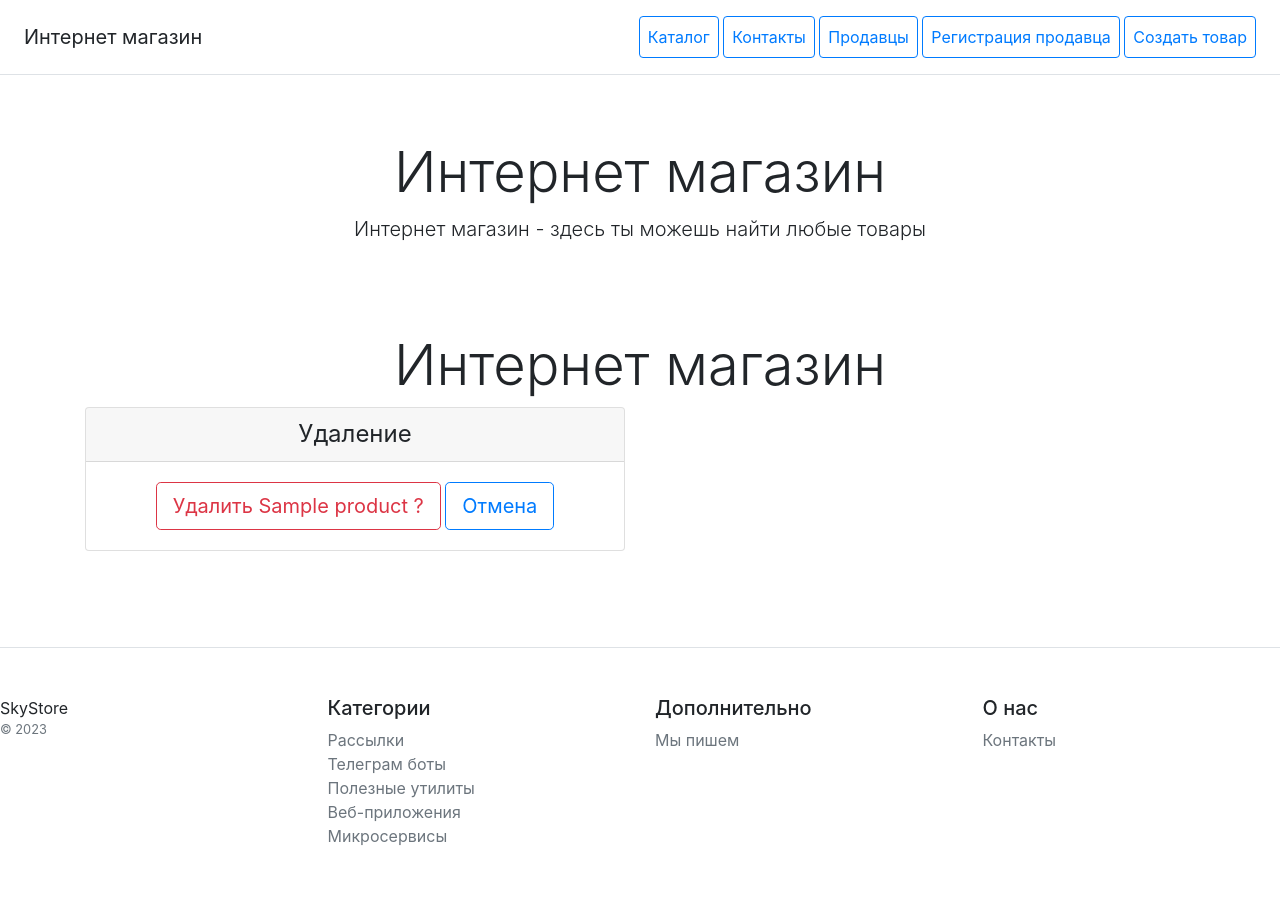
After one commit to DenisKhudyakov/django_project, a Django app: page /products/delete/1/ in a window 1280 px wide. The commit adds this page. Run offline with Django 5.2, Linux system fonts and the light colour scheme; tables that the repository leaves empty hold one stand-in row (values such as "Sample post"); parts of the project's set-up code (start-up, migrations or seed data) failed here and were passed over; some libraries are stand-ins or nearby versions.

Commit message:
update project

```diff
--- a/catalog/forms.py
+++ b/catalog/forms.py
@@ -21,8 +21,7 @@ class ProductForm(forms.ModelForm):
     def __init__(self, *args, **kwargs):
         super().__init__(*args, **kwargs)
         for field_name, field in self.fields.items():
-            if field_name != 'current_version':
-                field.widget.attrs['class'] = 'form-control'
+            field.widget.attrs['class'] = 'form-control'
 
 
 class VersionForm(forms.ModelForm):
@@ -34,4 +33,5 @@ class VersionForm(forms.ModelForm):
     def __init__(self, *args, **kwargs):
         super().__init__(*args, **kwargs)
         for field_name, field in self.fields.items():
-            field.widget.attrs['class'] = 'form-control'
+            if field_name != 'current_version':
+                field.widget.attrs['class'] = 'form-control'
--- /dev/null
+++ b/catalog/templates/catalog/product_confirm_delete.html
@@ -0,0 +1,29 @@
+{% extends 'catalog/base.html' %}
+
+{% block content %}
+<div class="pricing-header px-3 py-3 pt-md-5 pb-md-4 mx-auto text-center">
+    <h1 class="display-4">Интернет магазин</h1>
+    <div class="container">
+        <div class="row text-start">
+            <div class="col-lg-6 col-md-6 col-sm-12">
+                <div class="card mb-4 box-shadow">
+                    <div class="card-header">
+                        <h4 class="my-0 font-weight-normal">Удаление</h4>
+                    </div>
+                    <div class="card-body">
+                        <form method="post">
+                            {% csrf_token %}
+                            <button type="submit" class="btn btn-lg btn-outline-danger">
+                                Удалить {{object.name }} ?
+                            </button>
+                            <a type="submit" class="btn btn-lg btn-outline-primary"
+                               href="{% url 'catalog:products' %}">Отмена
+                            </a>
+                        </form>
+                    </div>
+                </div>
+            </div>
+        </div>
+    </div>
+</div>
+{% endblock %}
--- a/catalog/templates/catalog/product_detail.html
+++ b/catalog/templates/catalog/product_detail.html
@@ -5,13 +5,12 @@
         <h1 class="card-title pricing-card-title">{{ products.name }}</h1>
             <li>
                 {{ products.description | truncatechars:100 }}
-                <img class="card-img-top" src="{% images_tag products.image %}" alt="Здесь должно быть изображение">
+                <img class="card-img-top" src="{% images_tag products.image %}" alt="Здесь должно быть изображение" style="max-width: 250px; max-height: 250px;">
             </li>
         <div class="btn-group">
             <a type="button" href="{% url 'catalog:version_create' %}" class="btn btn-lg btn-block btn-outline-primary">Добавить версию продукта</a>
             {% if products.versions.exists %}
-                <a type="button" href="{% url 'catalog:version_detail' pk=object.pk %}" class="btn btn-lg btn-block btn-outline-primary">Просмотр версии</a>
-                <a type="button" href="{% url 'catalog:version_update' pk=object.pk %}" class="btn btn-lg btn-block btn-outline-primary">Обновление версии</a>
+                <a type="button" href="{% url 'catalog:versions' %}" class="btn btn-lg btn-block btn-outline-primary">Просмотр версий</a>
             {% endif %}
         </div>
     </div>
--- a/catalog/urls.py
+++ b/catalog/urls.py
@@ -1,7 +1,7 @@
 from django.urls import path
 
 from catalog.views import ContactsView, ProductListView, ProductDetailView, ProductCreateView, ProductUpdateView, VersionCreateView, \
-    VersionUpdateView, VersionDetailView
+    VersionUpdateView, VersionDetailView, ProductDeleteView, VersionListView, VersionDeleteView
 
 
 from catalog.apps import CatalogConfig
@@ -14,7 +14,10 @@ urlpatterns = [
     path('card/<int:pk>/', ProductDetailView.as_view(), name='card'),
     path('products/create/', ProductCreateView.as_view(), name='product_create'),
     path('prouct/<int:pk>/update', ProductUpdateView.as_view(), name='product_update'),
+    path('versions/', VersionListView.as_view(), name='versions'),
     path('version/', VersionCreateView.as_view(), name='version_create'),
     path('version/<int:pk>/update/', VersionUpdateView.as_view(), name='version_update'),
-    path('version/<int:pk>', VersionDetailView.as_view(), name='version_detail')
+    path('version/<int:pk>', VersionDetailView.as_view(), name='version_detail'),
+    path('products/delete/<int:pk>/', ProductDeleteView.as_view(), name='product_delete'),
+    path('versions/delete/<int:pk>', VersionDeleteView.as_view(), name='version_delete')
 ]
--- a/catalog/views.py
+++ b/catalog/views.py
@@ -47,6 +47,24 @@ class ProductUpdateView(UpdateView):
     success_url = reverse_lazy('catalog:products')
 
 
+class ProductDeleteView(DeleteView):
+    model = Product
+    success_url = reverse_lazy('catalog:products')
+
+
+class VersionListView(ListView):
+    model = Version
+
+    # def get_queryset(self, *args, **kwargs):
+        # queryset = Version.objects.all()
+        # products = Product.objects.all()
+        # for product in products:
+        #     print(product)
+        #     versions = Version.objects.filter(product=product)
+        #     print(queryset.product == product)
+        #     return versions
+
+
 class VersionCreateView(CreateView):
     model = Version
     form_class = VersionForm
@@ -62,3 +80,8 @@ class VersionUpdateView(UpdateView):
 class VersionDetailView(DetailView):
     model = Version
     context_object_name = 'versions'
+
+
+class VersionDeleteView(DeleteView):
+    model = Version
+    success_url = reverse_lazy('catalog:versions')
```
Also changed, not shown: catalog/templates/catalog/product_list.html (+7 -1 lines), catalog/templates/catalog/version_confirm_delete.html (added, +29 -0 lines), catalog/templates/catalog/version_list.html (added, +26 -0 lines).
